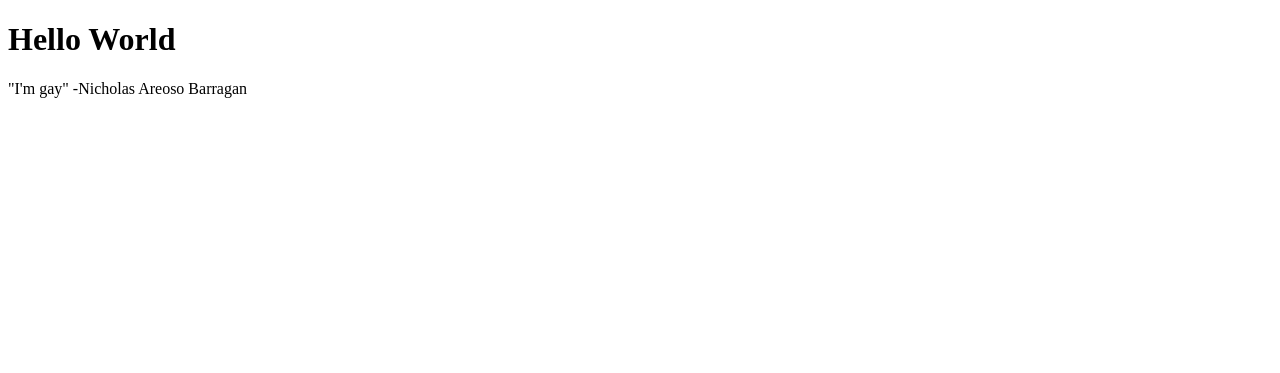
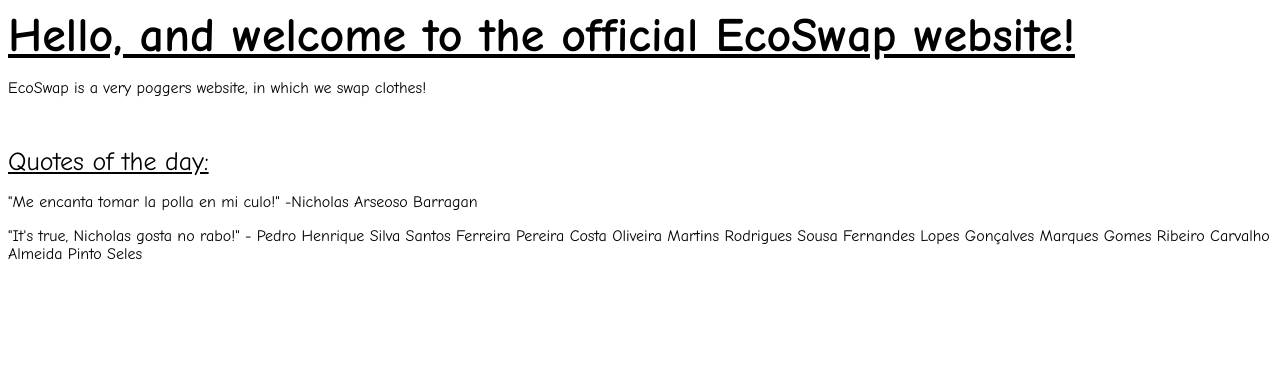
Before and after one commit to ecoswapco/ecoswapco.github.io, a plain HTML site: page index.html in a window 1280 px wide. Drawn offline with Linux system fonts and the light colour scheme.

Commit message:
Update index.html

```diff
--- a/index.html
+++ b/index.html
@@ -1,7 +1,11 @@
-<!DOCTYPE html>
-<html>
-<body>
-<h1>Hello World</h1>
-<p>"I'm gay" -Nicholas Areoso Barragan</p>
-</body>
-</html>
+<p><strong><span style="font-size: 48px;"><u><span style="font-family: Comic Sans MS, sans-serif;">Hello, and welcome to the official EcoSwap website!</span></u></span></strong></p>
+<p><span style="font-family: Comic Sans MS, sans-serif;">EcoSwap is a very poggers website, in which we swap clothes!</span></p>
+<p><br></p>
+<p><span style="font-size: 26px; font-family: Comic Sans MS, sans-serif;"><u>Quotes of the day:</u></span></p>
+<div class="tw-ta-container F0azHf tw-nfl" tabindex="0">
+    <pre class="tw-data-text tw-text-large tw-ta" data-placeholder="Translation" dir="ltr" style="text-align:left;"><span class="Y2IQFc" lang="es" style="font-size: 16px; font-family: Comic Sans MS, sans-serif;">&quot;Me encanta tomar la polla en mi culo!&quot; -Nicholas Arseoso Barragan</span></pre>
+</div>
+<p><span class="ILfuVd" lang="en"><span class="hgKElc" style="font-family: Comic Sans MS, sans-serif;">&quot;</span></span><span class="Y2IQFc" lang="pt" style="font-family: Comic Sans MS, sans-serif;">It&apos;s true, Nicholas gosta no rabo!&quot; -</span><span class="ILfuVd" lang="en"><span class="hgKElc" style="font-family: Comic Sans MS, sans-serif;">&nbsp;Pedro Henrique Silva Santos Ferreira Pereira Costa Oliveira Martins Rodrigues Sousa Fernandes Lopes Gon&ccedil;alves Marques Gomes Ribeiro Carvalho Almeida Pinto Seles</span></span></p>
+<p><br></p>
+<p><span style="font-family: Comic Sans MS, sans-serif;"><strong><span style="font-size: 20px;"><br></span></strong></span></p>
+<p><br></p>
```
